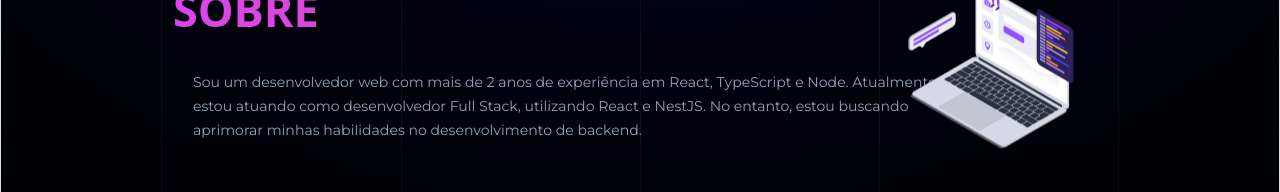
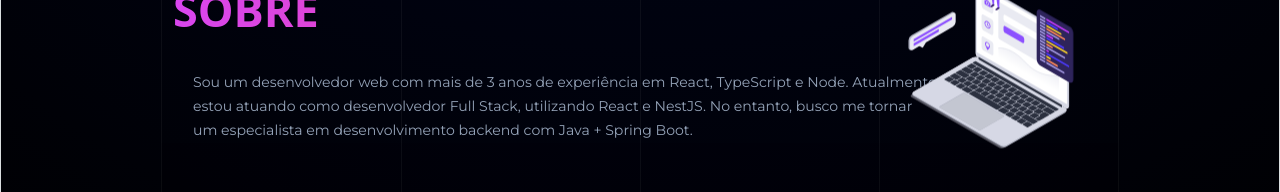
Before and after one commit to marcosChalet/portfolio, a Next.js app: page / in a window 1280 px wide. Shown: the part 730-922 px from the top of the page. Built offline with nearby package versions, Linux system fonts and the light colour scheme; no server answers.

Commit message:
Atualiza a descrição

```diff
--- a/src/components/About/index.tsx
+++ b/src/components/About/index.tsx
@@ -30,10 +30,10 @@ export default function About({ isVisible, setSection }: SectionVisibleType) {
           className={`paragraph-text-clamp mt-4 ml-5 flex w-full max-w-[95%] text-left font-semibold leading-5
           sm:mt-10 sm:max-w-[80%] sm:basis-3/4 xl:leading-6 2xl:leading-7 ${montserrat.className}`}
         >
-          Sou um desenvolvedor web com mais de 2 anos de experiência em React,
+          Sou um desenvolvedor web com mais de 3 anos de experiência em React,
           TypeScript e Node. Atualmente, estou atuando como desenvolvedor Full
-          Stack, utilizando React e NestJS. No entanto, estou buscando aprimorar
-          minhas habilidades no desenvolvimento de backend.
+          Stack, utilizando React e NestJS. No entanto, busco me tornar um especialista
+          em desenvolvimento backend com Java + Spring Boot.
         </span>
         <div className="absolute right-0 top-16 hidden animate-float items-center sm:flex md:top-14 xl:top-0">
           <img
```
